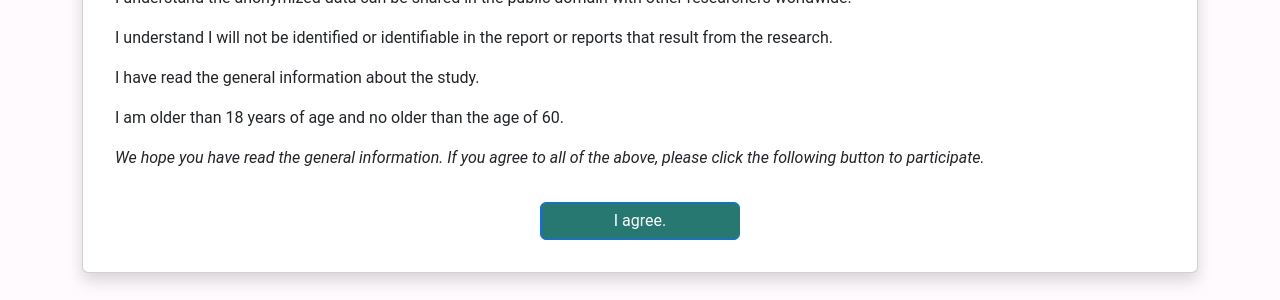
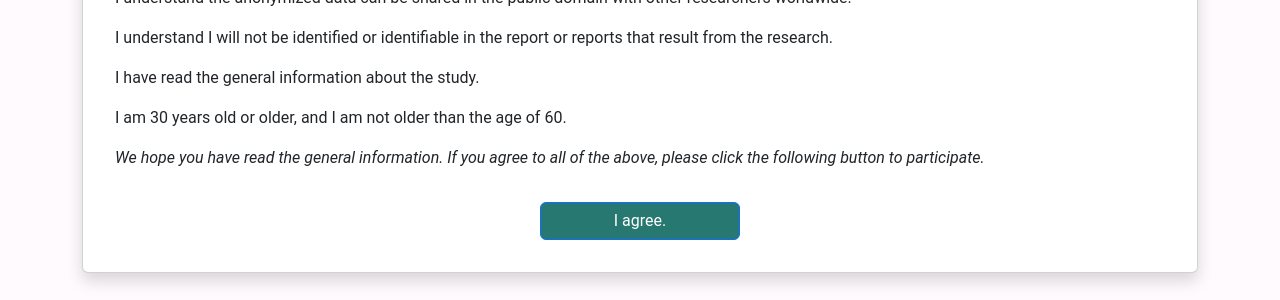
Before and after one commit to VivekPamnani/django-auth-app, a Django app: page /user/consent/ in a window 1280 px wide. Shown: the part 1459-1759 px from the top of the page. Run offline with Django 4.2, Linux system fonts and the light colour scheme; some libraries are stand-ins or nearby versions.

Commit message:
adding age restriction

```diff
--- a/user/templates/user/consent.html
+++ b/user/templates/user/consent.html
@@ -69,7 +69,7 @@
                         <p>I understand the anonymized data can be shared in the public domain with other researchers worldwide.</p>
                         <p>I understand I will not be identified or identifiable in the report or reports that result from the research.</p>
                         <p>I have read the general information about the study.</p>
-                        <p>I am older than 18 years of age and no older than the age of 60.</p>
+                        <p>I am 30 years old or older, and I am not older than the age of 60.</p>
                         <p><em>We hope you have read the general information. If you agree to all of the above, please click the following button to participate.</em></p>
                     </div>
                     <div class="text-center">
--- a/user/templates/user/registration.html
+++ b/user/templates/user/registration.html
@@ -23,7 +23,7 @@
           <input type="email" name="email" placeholder='Email' class='text' id='email' required><br>
           <input type="text" name="username" placeholder='Username' class='text' id='username' required><br>
           <input type="password" name="password" placeholder='••••••••••••••' id='password' class='password' required><br>
-          <!-- <input type="number" name="age" placeholder='Age' id="age" min="18" max="60" step="1"><br> -->
+          <input type="number" name="age" placeholder='Age' id="age" min="30" max="60" step="1"><br>
           <p style="color: #FF0000;">{{err_msg}}</p>
           <div>
             <label for="consent">
--- a/user/views.py
+++ b/user/views.py
@@ -90,13 +90,14 @@ def register(request):
         entered_username = request.POST['username']
         entered_email = request.POST['email']
         entered_pwd = request.POST['password']
-        # entered_age = request.POST['age']
+        entered_age = request.POST['age']
         # user = User.objects.create_user(entered_username, entered_email, entered_pwd)
     except:
         return render(request, 'user/registration.html', context={'err_msg': ''})
     else:
         # if(int(entered_age)<int(env('AGE_CUTOFF'))):
-        #     return render(request, 'user/registration.html', context={'err_msg': "Sorry, you must be at least " + env('AGE_CUTOFF') + " years old to continue."})
+        if(int(entered_age) < 30):
+            return render(request, 'user/registration.html', context={'err_msg': "Sorry, you must be at least " + env('AGE_CUTOFF') + " years old to continue."})
         verification_code = shortuuid.ShortUUID(alphabet="0123456789").random(length=4)
         msg = "Please enter the following OTP to verify your email: " + str(verification_code)
         send_mail('Verify your email address for participation.',
```
